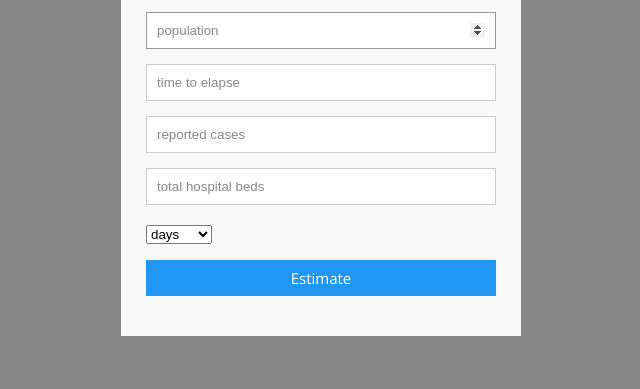
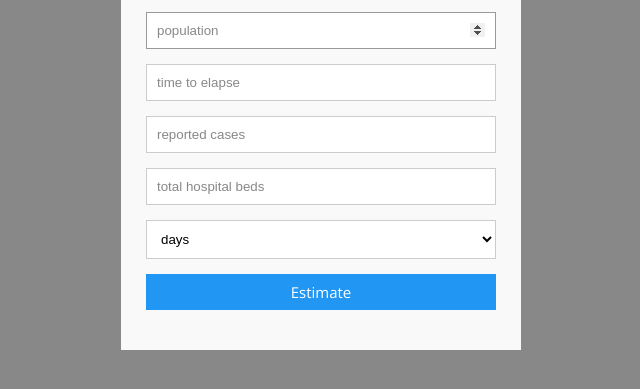
Before and after one commit to MurielNdomo/MurielNdomo.github.io, a plain HTML site: page index.html in a window 1280 px wide. Shown: the part 143-532 px from the top of the page, without its empty margins (319-959 px from the left). Drawn offline with nearby package versions, Linux system fonts and the light colour scheme.

Commit message:
updating css

```diff
--- a/css/styles.css
+++ b/css/styles.css
@@ -58,7 +58,7 @@ fieldset {
 	width: 100%;
 }
 
-#contact input[type="number"], #contact input[type="email"], #contact input[type="tel"], #contact input[type="url"], #contact textarea {
+#contact input[type="number"], #contact select ,#contact input[type="email"], #contact input[type="tel"], #contact input[type="url"], #contact textarea {
 	width:100%;
 	border:1px solid #CCC;
 	background:#FFF;
```
